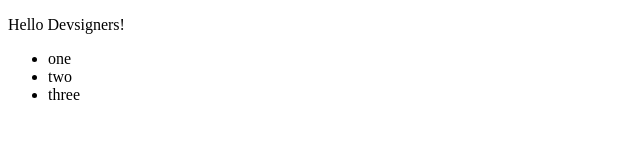
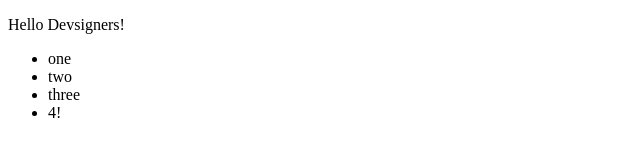
Before and after one commit to acl-devsign-winter-2018/template-project, a website built with webpack: page src/index.html in a window 1280 px wide. Shown: the full height of the page, 0-640 px from the left. Built offline with nearby package versions, Linux system fonts and the light colour scheme.

Commit message:
initial commit

```diff
--- a/src/app.html
+++ b/src/app.html
@@ -3,4 +3,5 @@
   <li>one</li>
   <li>two</li>
   <li>three</li>
+  <li>4!</li>
 </ul>
```
